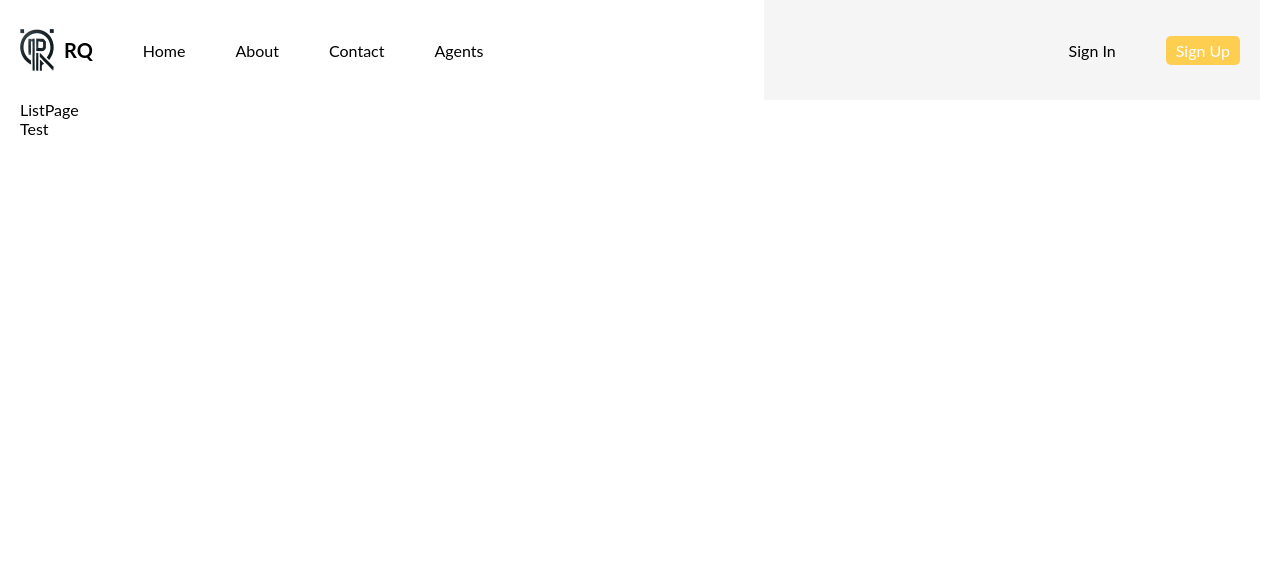
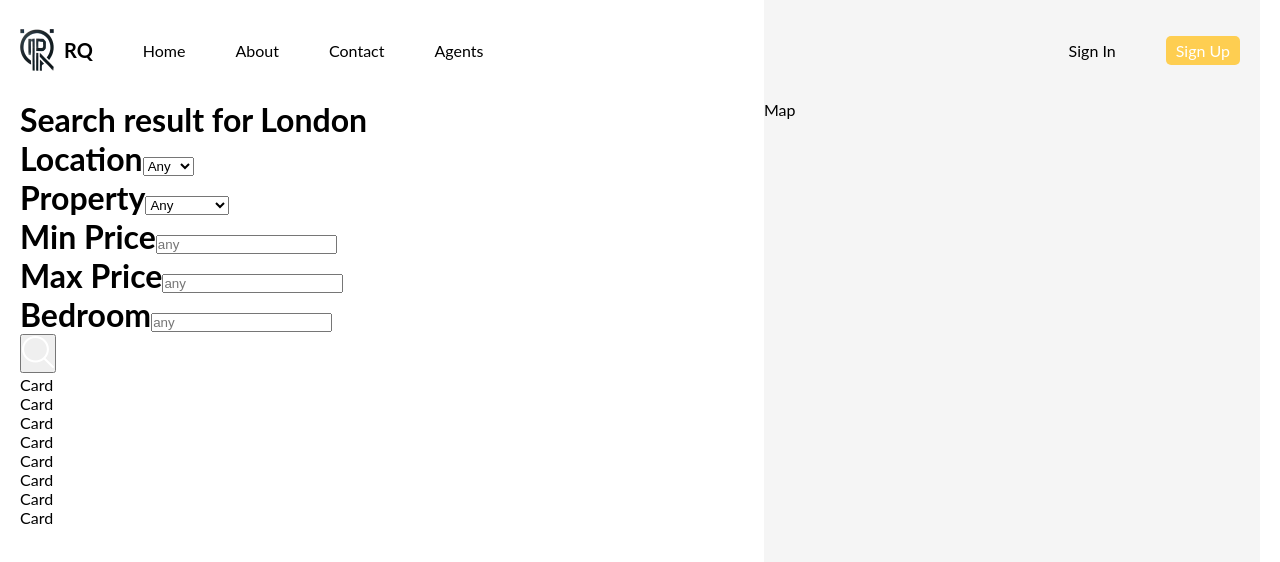
Before and after one commit to SercanSever/real-estate, a React (Create React App) app in the folder client/: page /list in a window 1280 px wide. Shown: the top 562 px of the page. Built offline with nearby package versions, Linux system fonts and the light colour scheme.

Commit message:
add list page with filter and card components; implement dummy data for listings

```diff
--- /dev/null
+++ b/client/src/components/card/card.js
@@ -0,0 +1,6 @@
+import React from "react";
+import "./card.scss";
+
+export default function Card() {
+  return <div className="card">Card</div>;
+}
--- /dev/null
+++ b/client/src/components/card/card.scss
@@ -0,0 +1,3 @@
+.card{
+
+}
--- /dev/null
+++ b/client/src/components/filter/filter.js
@@ -0,0 +1,61 @@
+import React from "react";
+import "./filter.scss";
+
+const Filter = () => {
+  return (
+    <div className="filter">
+      <h1>
+        Search result for <b>London</b>
+        <div className="top">
+          <div className="item">
+            <label htmlFor="type">Location</label>
+            <select name="type" id="type">
+              <option value="any">Any</option>
+              <option value="buy">Buy</option>
+              <option value="rent">Rent</option>
+            </select>
+          </div>
+        </div>
+        <div className="bottom">
+          <div className="item">
+            <label htmlFor="property">Property</label>
+            <select name="property" id="property">
+              <option value="any">Any</option>
+              <option value="apartment">Apertment</option>
+              <option value="house">House</option>
+              <option value="condo">Condo</option>
+              <option value="land">Lnad</option>
+            </select>
+          </div>
+          <div className="item">
+            <label htmlFor="minPrice">Min Price</label>
+            <input
+              type="number"
+              id="minPrice"
+              name="minPrice"
+              placeholder="any"
+            />
+          </div>
+          <div className="item">
+            <label htmlFor="maxPrice">Max Price</label>
+            <input
+              type="number"
+              id="maxPrice"
+              name="maxPrice"
+              placeholder="any"
+            />
+          </div>
+          <div className="item">
+            <label htmlFor="bedroom">Bedroom</label>
+            <input type="text" id="bedroom" name="bedroom" placeholder="any" />
+          </div>
+          <button>
+            <img src="/search.png" alt="" />
+          </button>
+        </div>
+      </h1>
+    </div>
+  );
+};
+
+export default Filter;
--- /dev/null
+++ b/client/src/components/filter/filter.scss
@@ -0,0 +1,3 @@
+.filter{
+
+}
--- a/client/src/pages/list-page/list-page.js
+++ b/client/src/pages/list-page/list-page.js
@@ -1,11 +1,22 @@
 import React from "react";
 import "./list-page.scss";
+import { listData } from "../../lib/dummy-data.js";
+import Filter from "../../components/filter/filter.js";
+import Card from "../../components/card/card.js";
 
 function ListPage() {
+  const data = listData;
   return (
     <div className="listPage">
-      ListPage
-      <p>Test</p>
+      <div className="listContainer">
+        <div className="wrapper">
+          <Filter />
+          {data.map((item) => (
+            <Card key={item.id} data={item} />
+          ))}
+        </div>
+      </div>
+      <div className="mapContainer">Map</div>
     </div>
   );
 }
--- a/client/src/pages/list-page/list-page.scss
+++ b/client/src/pages/list-page/list-page.scss
@@ -0,0 +1,17 @@
+.listPage{
+   display: flex;
+   height: 100%;
+
+   .listContainer{
+      flex:3;
+
+      .wrapper{
+         padding-right: 20px;
+      }
+   }
+
+   .mapContainer{
+      flex:2;
+      background-color: #f5f5f5;
+   }
+}
```
Also changed, not shown: client/src/lib/dummy-data.js (added).
